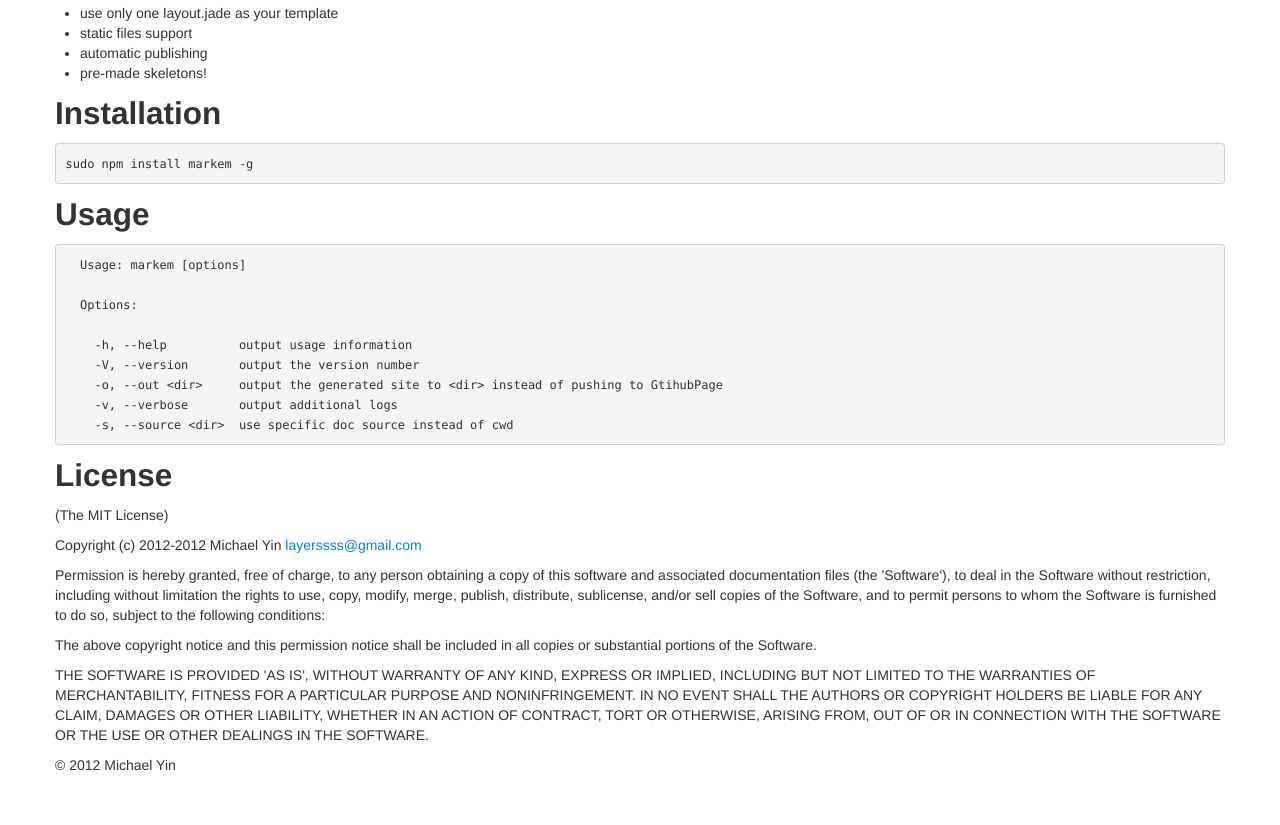
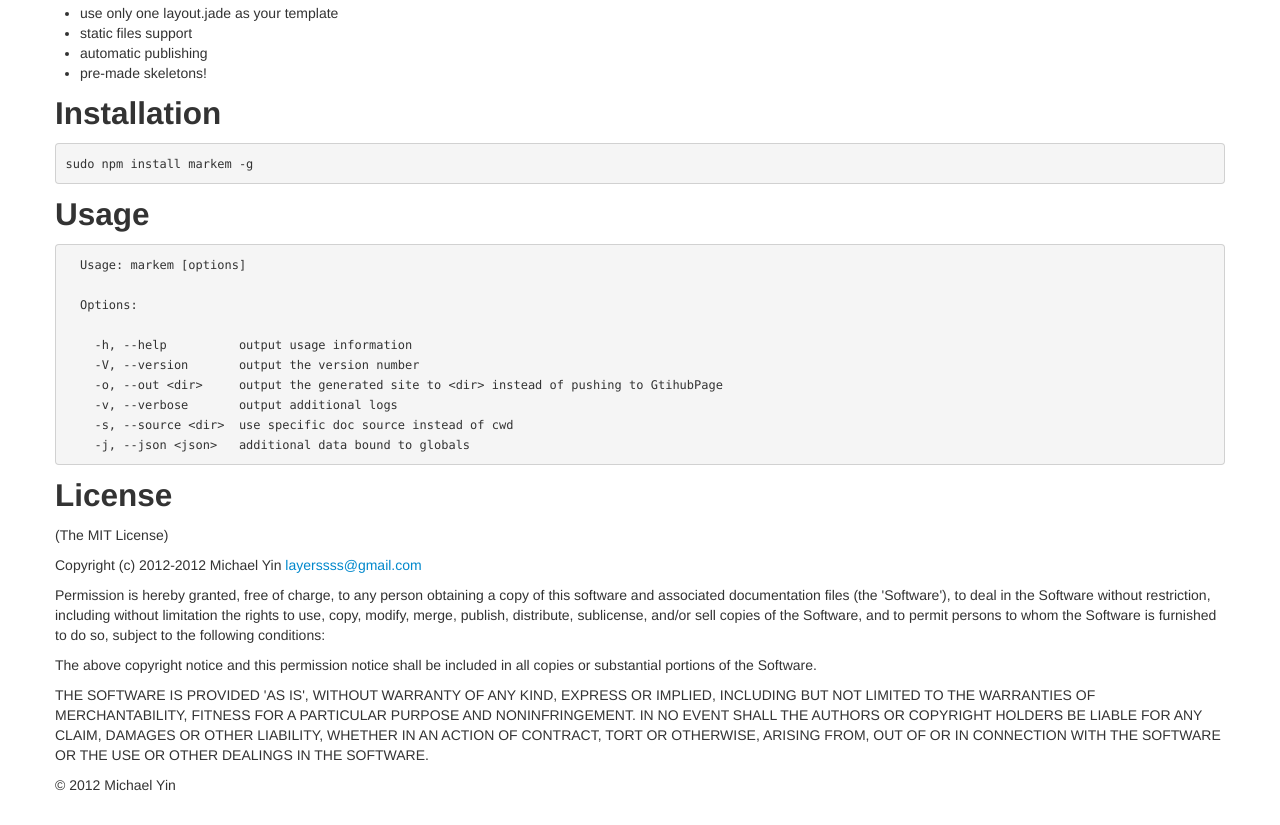
Before and after one commit to layerssss/markem, a plain HTML site: page index.html in a window 1280 px wide. Shown: the part 1290-2115 px from the top of the page. Drawn offline with Linux system fonts and the light colour scheme.

Commit message:
compiled by markem

```diff
--- a/index.html
+++ b/index.html
@@ -62,10 +62,11 @@
     -V, --version       output the version number
     -o, --out &lt;dir&gt;     output the generated site to &lt;dir&gt; instead of pushing to GtihubPage
     -v, --verbose       output additional logs
-    -s, --source &lt;dir&gt;  use specific doc source instead of cwd</code></pre>
+    -s, --source &lt;dir&gt;  use specific doc source instead of cwd
+    -j, --json &lt;json&gt;   additional data bound to globals</code></pre>
 <h2>License</h2>
 <p>(The MIT License)</p>
-<p>Copyright (c) 2012-2012 Michael Yin <a href="&#x6d;&#97;&#105;&#108;&#x74;&#x6f;&#x3a;&#108;&#97;&#x79;&#x65;&#114;&#115;&#x73;&#x73;&#115;&#x40;&#x67;&#x6d;&#97;&#x69;&#108;&#x2e;&#99;&#111;&#109;">&#108;&#97;&#x79;&#x65;&#114;&#115;&#x73;&#x73;&#115;&#x40;&#x67;&#x6d;&#97;&#x69;&#108;&#x2e;&#99;&#111;&#109;</a></p>
+<p>Copyright (c) 2012-2012 Michael Yin <a href="&#x6d;&#97;&#x69;&#x6c;&#x74;&#111;&#x3a;&#108;&#97;&#x79;&#x65;&#x72;&#x73;&#x73;&#115;&#115;&#64;&#x67;&#109;&#x61;&#x69;&#x6c;&#x2e;&#x63;&#x6f;&#109;">&#108;&#97;&#x79;&#x65;&#x72;&#x73;&#x73;&#115;&#115;&#64;&#x67;&#109;&#x61;&#x69;&#x6c;&#x2e;&#x63;&#x6f;&#109;</a></p>
 <p>Permission is hereby granted, free of charge, to any person obtaining
 a copy of this software and associated documentation files (the
 &#39;Software&#39;), to deal in the Software without restriction, including
```
